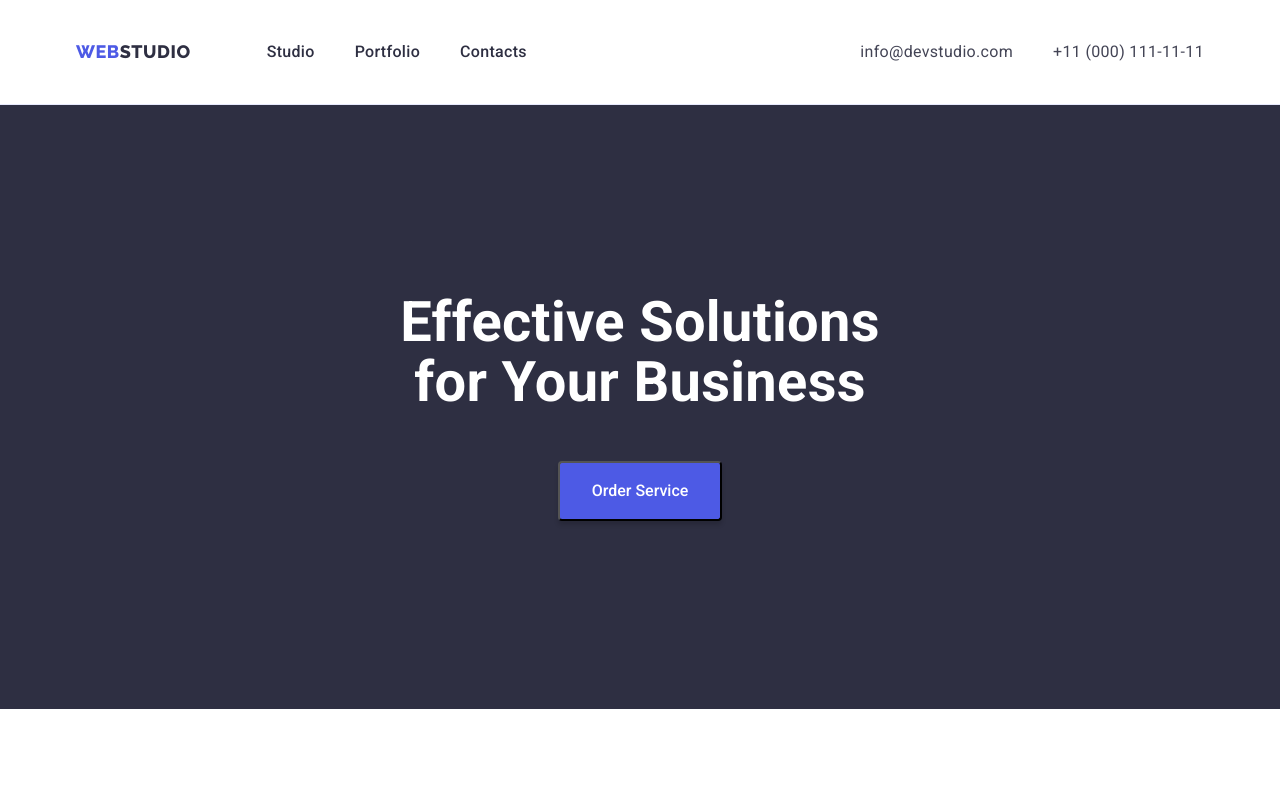
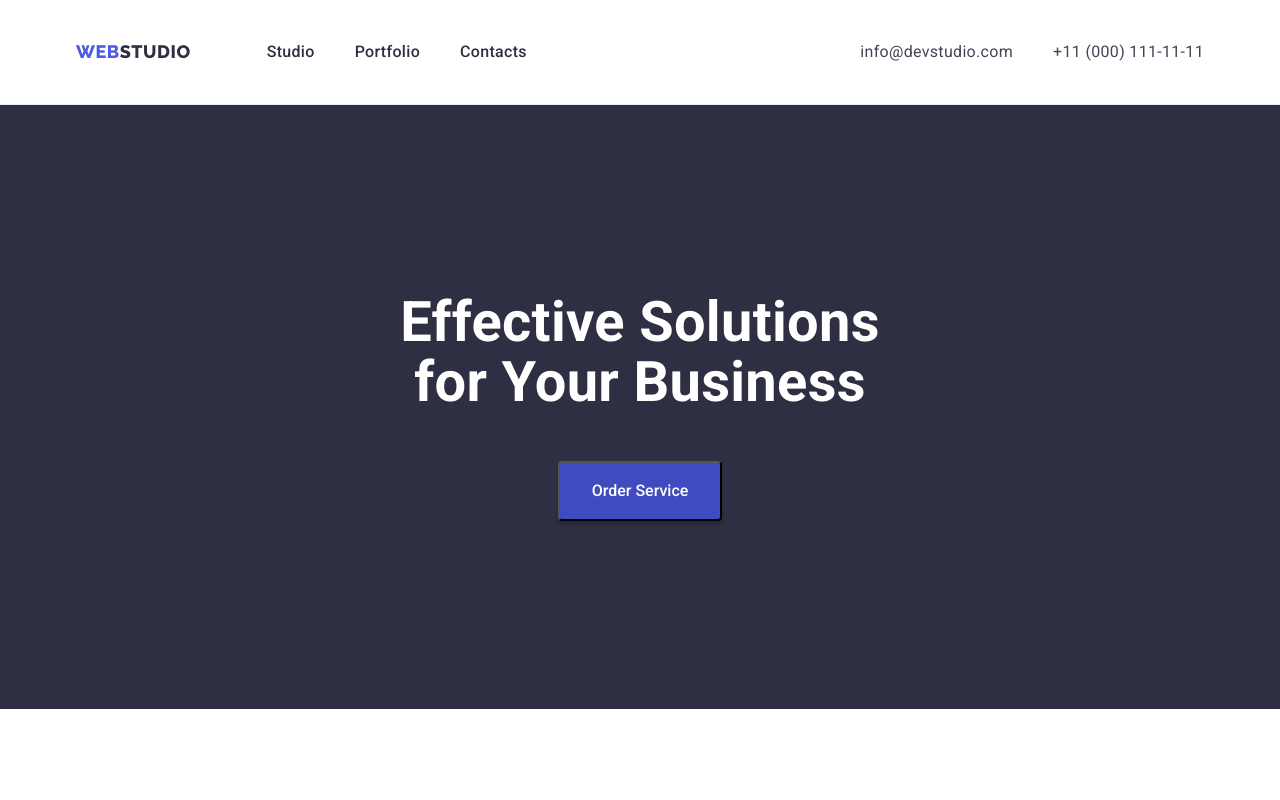
Before and after one commit to LizaMakeeva/goit-markup-hw-03, a plain HTML site: page index.html in a window 1280 px wide. In both pictures the pointer is over the button "Order Service". Shown: the top 800 px of the page. Drawn offline with nearby package versions, Linux system fonts and the light colour scheme.

Commit message:
Update styles.css

```diff
--- a/css/styles.css
+++ b/css/styles.css
@@ -161,7 +161,10 @@ ul {
   box-shadow: 0px 4px 4px rgba(0, 0, 0, 0.15);
   border-radius: 4px;
 }
-
+.button-hero:hover,
+.button-hero:focus {
+  background-color: #404bbf;
+}
 /* Секция our advantages*/
 .title-our-advantages {
   color: var(--accent-text-color);
```
